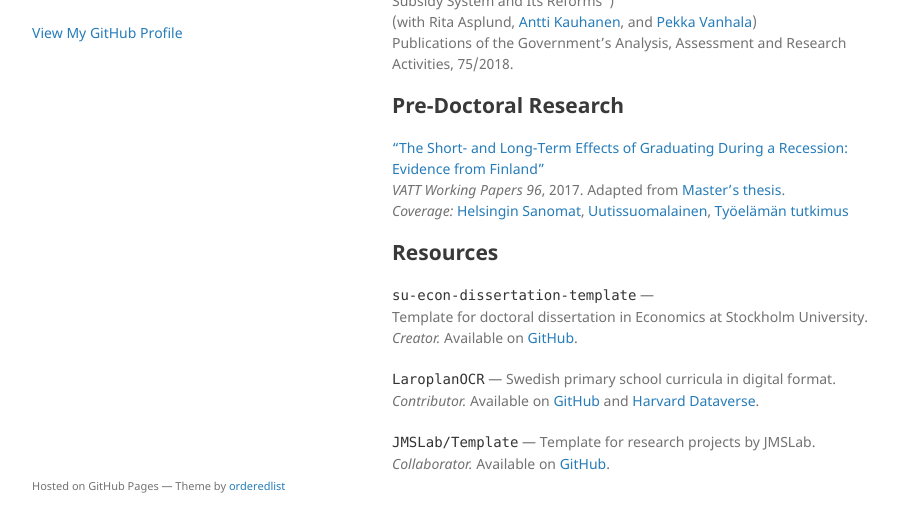
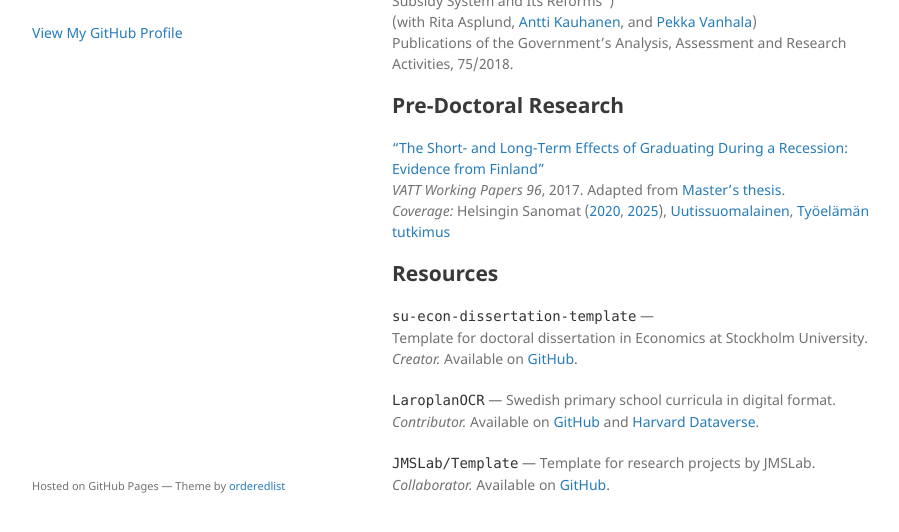
Before and after one commit to miikapaal/miikapaal.github.io, a Jekyll site: the page built from index.md, in a window 1280 px wide and 900 px high, scrolled down 950 px, cut to the strip 335-867 px from the top of the window. Shown: the whole strip, without its empty margins (178-1077 px from the left). Built offline with Jekyll 4.4.1, drawn with Linux system fonts in a browser that asks for light colours; our own code applies the rules of GitHub Pages for plain Markdown files.

Commit message:
Update index.md with link to HS article

```diff
--- a/index.md
+++ b/index.md
@@ -59,7 +59,7 @@ Publications of the Government’s Analysis, Assessment and Research Activities,
 
 ["The Short- and Long-Term Effects of Graduating During a Recession: Evidence from Finland"](http://vatt.fi/documents/2956369/4541479/wp96.pdf/cd64ccc0-7c4e-4a25-b520-4f42dbc32849)
 *VATT Working Papers 96*, 2017. Adapted from [Master's thesis](https://helda.helsinki.fi/handle/10138/193652).
-*Coverage:* [Helsingin Sanomat](https://www.hs.fi/mielipide/art-2000006515416.html), [Uutissuomalainen](https://www.ksml.fi/kotimaa/Korona-voi-nakertaa-nuorten-palkkoja-jopa-vuosien-ajan-%E2%80%93-tuleeko-kolmikymppisist%C3%A4-2020-luvun-h%C3%A4vi%C3%A4ji%C3%A4/1563814?pwbi=803b90fcf706ef7f068e34156f8b896e), [Työelämän tutkimus](https://journal.fi/tyoelamantutkimus/article/view/87120)
+*Coverage:* Helsingin Sanomat ([2020](https://www.hs.fi/mielipide/art-2000006515416.html), [2025](https://www.hs.fi/suomi/art-2000011256911.html)), [Uutissuomalainen](https://www.ksml.fi/kotimaa/Korona-voi-nakertaa-nuorten-palkkoja-jopa-vuosien-ajan-%E2%80%93-tuleeko-kolmikymppisist%C3%A4-2020-luvun-h%C3%A4vi%C3%A4ji%C3%A4/1563814?pwbi=803b90fcf706ef7f068e34156f8b896e), [Työelämän tutkimus](https://journal.fi/tyoelamantutkimus/article/view/87120)
 
 ## Resources
 
```
